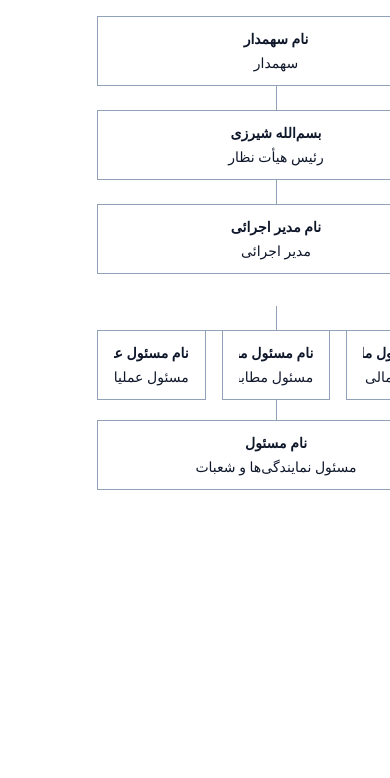
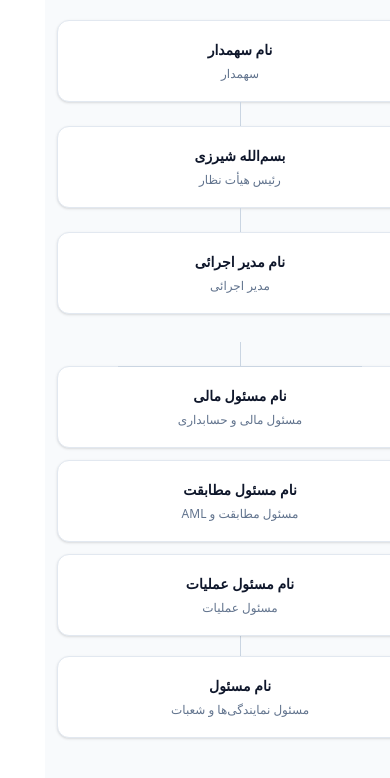
Before and after one commit to Norani375/Manochehr-norani, a Next.js app: page /dab-organization-chart in a window 390 px wide. Shown: the top 778 px of the page. Built offline with nearby package versions, Linux system fonts and the light colour scheme; no server answers.

Commit message:
refactor(dab): make organization chart minimal and responsive

```diff
--- a/components/DabOrganizationChartStandardForm.tsx
+++ b/components/DabOrganizationChartStandardForm.tsx
@@ -42,26 +42,26 @@ export default function DabOrganizationChartStandardForm({ companyId = 'default'
   const get = (id: string) => nodes.find((item) => item.id === id);
 
   return (
-    <main dir="rtl" className="min-h-screen bg-white p-4 text-slate-900 print:p-0">
-      <section className="mx-auto w-full max-w-5xl print:w-full print:max-w-none">
-        <div className="mx-auto max-w-4xl">
+    <main dir="rtl" className="min-h-screen bg-slate-50 px-3 py-5 text-slate-900 sm:px-5 print:bg-white print:p-0">
+      <section className="mx-auto w-full max-w-6xl print:w-full print:max-w-none">
+        <div className="mx-auto max-w-5xl">
           <ChartCard node={get('shareholders')} onChange={updateNode} />
           <VerticalLine />
           <ChartCard node={get('board')} onChange={updateNode} />
           <VerticalLine />
           <ChartCard node={get('management')} onChange={updateNode} />
 
-          <div className="relative mt-8 pt-6 print:mt-5 print:pt-5">
-            <div className="absolute left-1/2 top-0 h-6 w-px bg-slate-400 print:h-5" aria-hidden="true" />
-            <div className="absolute left-[16.666%] right-[16.666%] top-6 h-px bg-slate-400 print:top-5" aria-hidden="true" />
-            <div className="grid grid-cols-3 gap-4 print:gap-3">
+          <div className="relative mt-7 pt-6 sm:mt-8 print:mt-5 print:pt-5">
+            <div className="absolute left-1/2 top-0 h-6 w-px bg-slate-300 print:h-5" aria-hidden="true" />
+            <div className="absolute left-[16.666%] right-[16.666%] top-6 h-px bg-slate-300 print:top-5" aria-hidden="true" />
+            <div className="grid grid-cols-1 gap-3 sm:grid-cols-3 sm:gap-4 print:grid-cols-3 print:gap-3">
               <ChartCard node={get('finance')} onChange={updateNode} />
               <ChartCard node={get('compliance')} onChange={updateNode} />
               <ChartCard node={get('operations')} onChange={updateNode} />
             </div>
           </div>
 
-          <div className="mx-auto h-5 w-px bg-slate-400 print:h-4" aria-hidden="true" />
+          <div className="mx-auto h-5 w-px bg-slate-300 print:h-4" aria-hidden="true" />
           <ChartCard node={get('branches')} onChange={updateNode} />
         </div>
       </section>
@@ -79,25 +79,25 @@ export default function DabOrganizationChartStandardForm({ companyId = 'default'
 }
 
 function VerticalLine() {
-  return <div className="mx-auto h-6 w-px bg-slate-400 print:h-5" aria-hidden="true" />;
+  return <div className="mx-auto h-6 w-px bg-slate-300 print:h-5" aria-hidden="true" />;
 }
 
 function ChartCard({ node, onChange }: { node?: OrgNode; onChange: (id: string, field: 'role' | 'name', value: string) => void }) {
   if (!node) return null;
 
   return (
-    <article className="mx-auto w-full max-w-sm border border-slate-400 bg-white px-4 py-3 text-center print:px-3 print:py-2">
+    <article className="mx-auto flex min-h-[82px] w-full max-w-sm flex-col justify-center rounded-xl border border-slate-200 bg-white px-4 py-3 text-center shadow-sm transition-shadow hover:shadow-md sm:min-h-[88px] print:min-h-0 print:rounded-none print:border-slate-300 print:px-3 print:py-2 print:shadow-none">
       <input
         value={node.name}
-        aria-label="نام"
+        aria-label="نام و تخلص"
         onChange={(event) => onChange(node.id, 'name', event.target.value)}
-        className="block w-full border-0 bg-transparent text-center text-sm font-bold outline-none print:text-[11px]"
+        className="block w-full truncate border-0 bg-transparent text-center text-sm font-bold leading-6 text-slate-900 outline-none placeholder:text-slate-400 focus:ring-0 sm:text-base print:text-[11px] print:leading-4"
       />
       <input
         value={node.role}
         aria-label="وظیفه"
         onChange={(event) => onChange(node.id, 'role', event.target.value)}
-        className="mt-1 block w-full border-0 bg-transparent text-center text-sm outline-none print:text-[10px]"
+        className="mt-0.5 block w-full truncate border-0 bg-transparent text-center text-xs font-medium leading-5 text-slate-500 outline-none placeholder:text-slate-400 focus:ring-0 sm:text-sm print:text-[10px] print:leading-4"
       />
     </article>
   );
```
